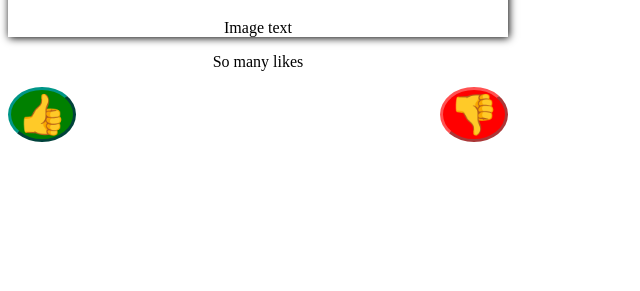
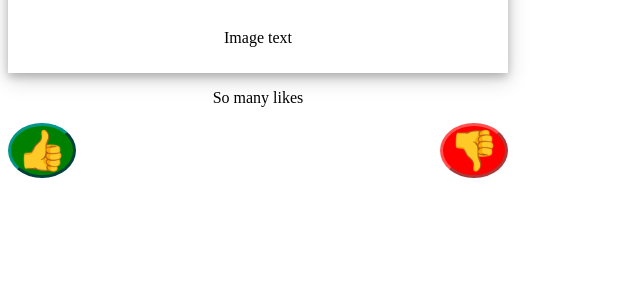
Before and after one commit to villelie/bcowt-project, a PHP site: page /public/Daninkoodi.html in a window 1280 px wide. Shown: the part 509-800 px from the top of the page, without its empty margins (0-640 px from the left). Run offline with PHP 8.4, Linux system fonts and the light colour scheme.

Commit message:
image article

```diff
--- a/public/Daninkoodi.html
+++ b/public/Daninkoodi.html
@@ -10,7 +10,8 @@
 <div class="pic">
 	<div class="imgbox">
     <img src="https://placekitten.com/800/800" alt="pic">
-	<p class="imagetext">Image text</p>
+	<div class="container"><p>Image text</p>
+  </div>
 	</div>
 	<p id="result" class="likecount">So many likes</p>
     <div>
--- a/public/css/danincss.css
+++ b/public/css/danincss.css
@@ -8,17 +8,20 @@ img {
 width: 100%;
 }
 
-p.imagetext {
-	text-align: center;
-}
+
 .likecount {
 	text-align: center;
 }
 
-.imgbox {
-	box-shadow: 1px 1px 8px black;
-	width: 100%;
 
+div.imgbox {
+  width: 100%;
+  box-shadow: 0 4px 8px 0 rgba(0, 0, 0, 0.2), 0 6px 20px 0 rgba(0, 0, 0, 0.19);
+  text-align: center;
+}
+
+div.container {
+  padding: 10px;
 }
 
 button.like{
```
